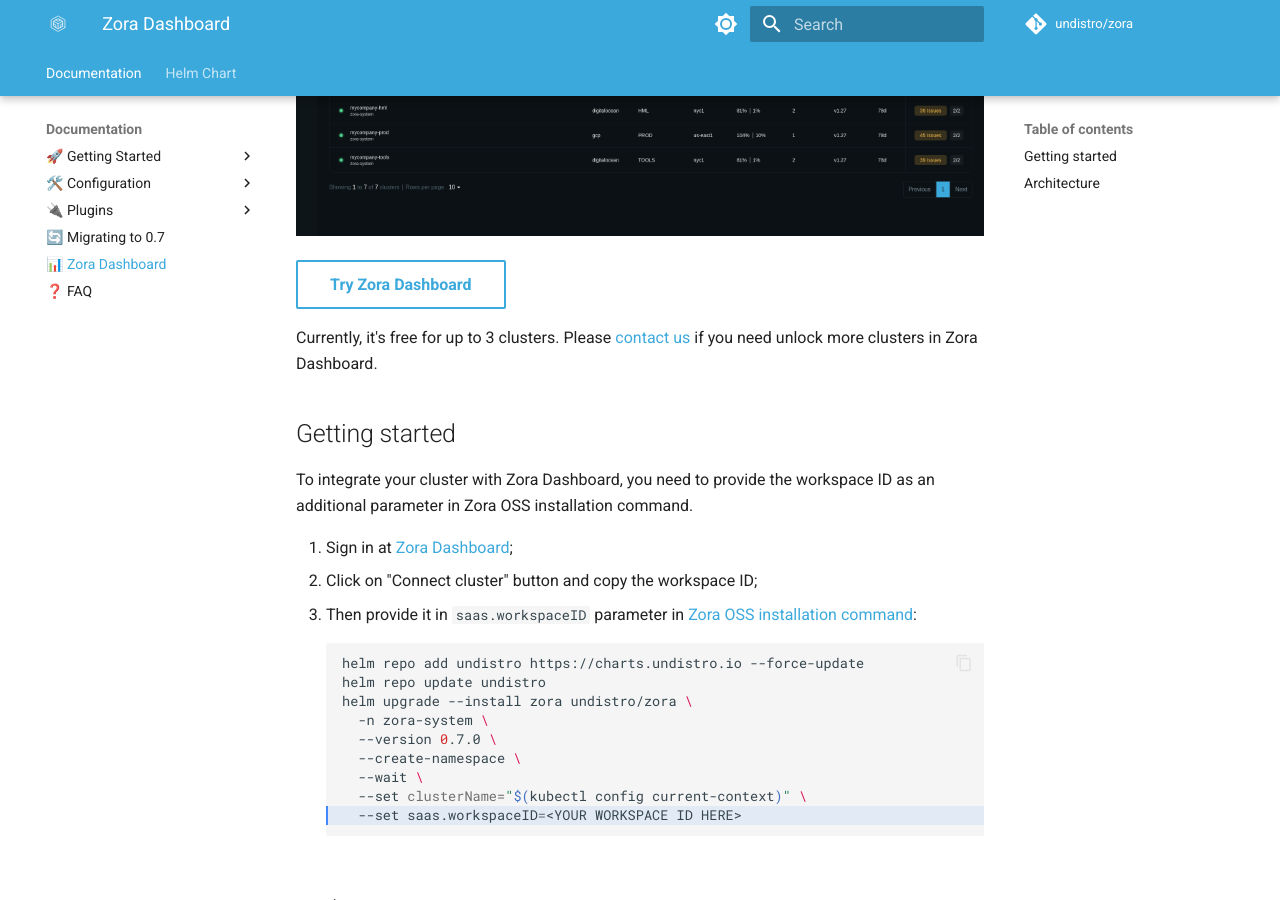
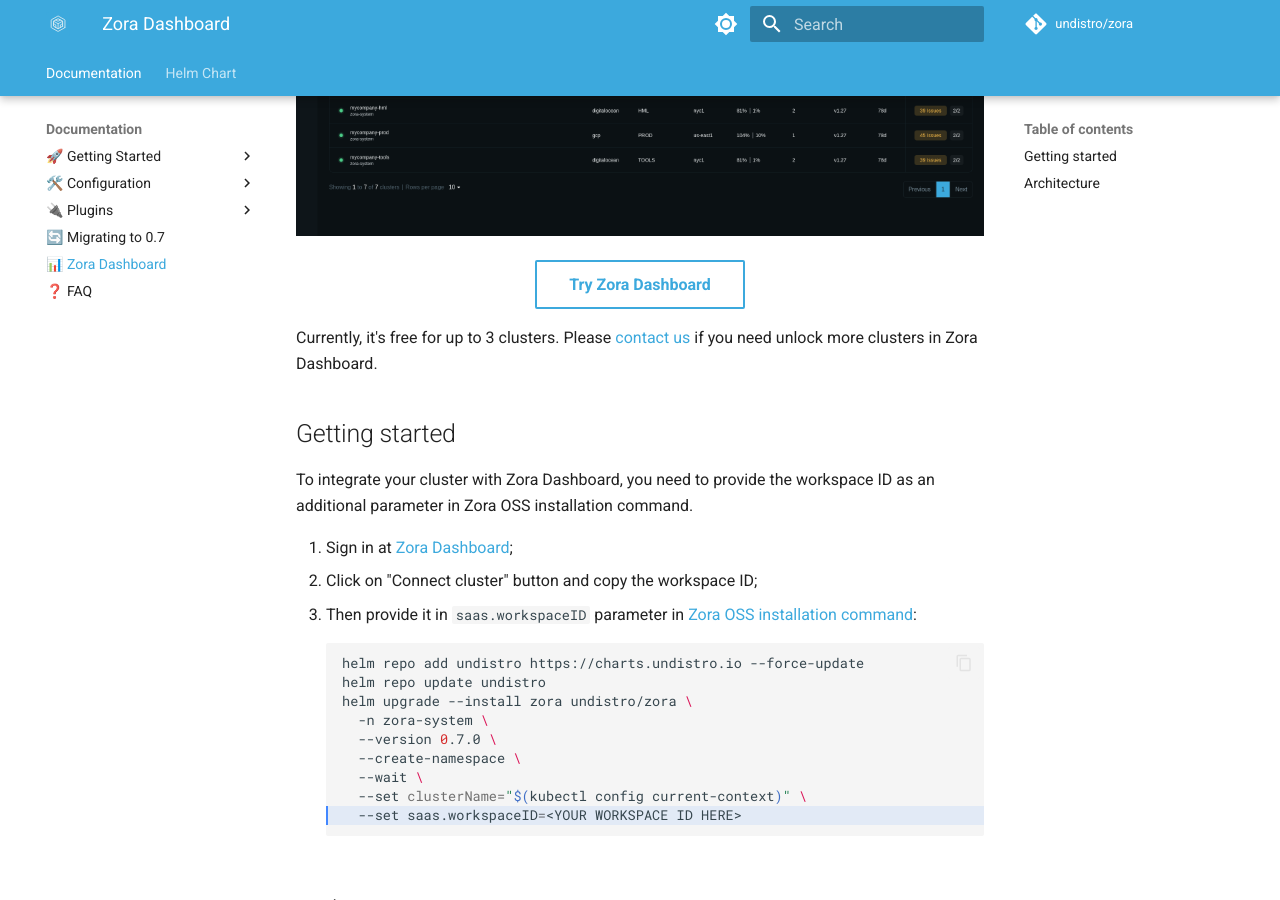
Before and after one commit to undistro/zora, an MkDocs documentation site: the page built from docs/dashboard.md, in a window 1280 px wide and 900 px high, scrolled down 447 px. Built offline with MkDocs 1.6.1 and Material for MkDocs 9.7.7, drawn with Linux system fonts in a browser that asks for light colours; comment, search, counter and statistics services are not loaded; the version menu is left out.

Commit message:
docs: center try zora dashboard button

```diff
--- a/docs/dashboard.md
+++ b/docs/dashboard.md
@@ -11,7 +11,9 @@
 
 ![Zora Dashboard Screenshot](assets/zora-dashboard-screenshot.png)
 
-[Try Zora Dashboard](https://zora-dashboard.undistro.io/){ .md-button #zora-dashboard-button }
+<div align="center">
+   <a href="https://zora-dashboard.undistro.io/" class="md-button">Try Zora Dashboard</a>
+</div>
 
 Currently, it's free for up to 3 clusters.
 Please [contact us](https://undistro.io/contact) if you need unlock more clusters in Zora Dashboard.
```
